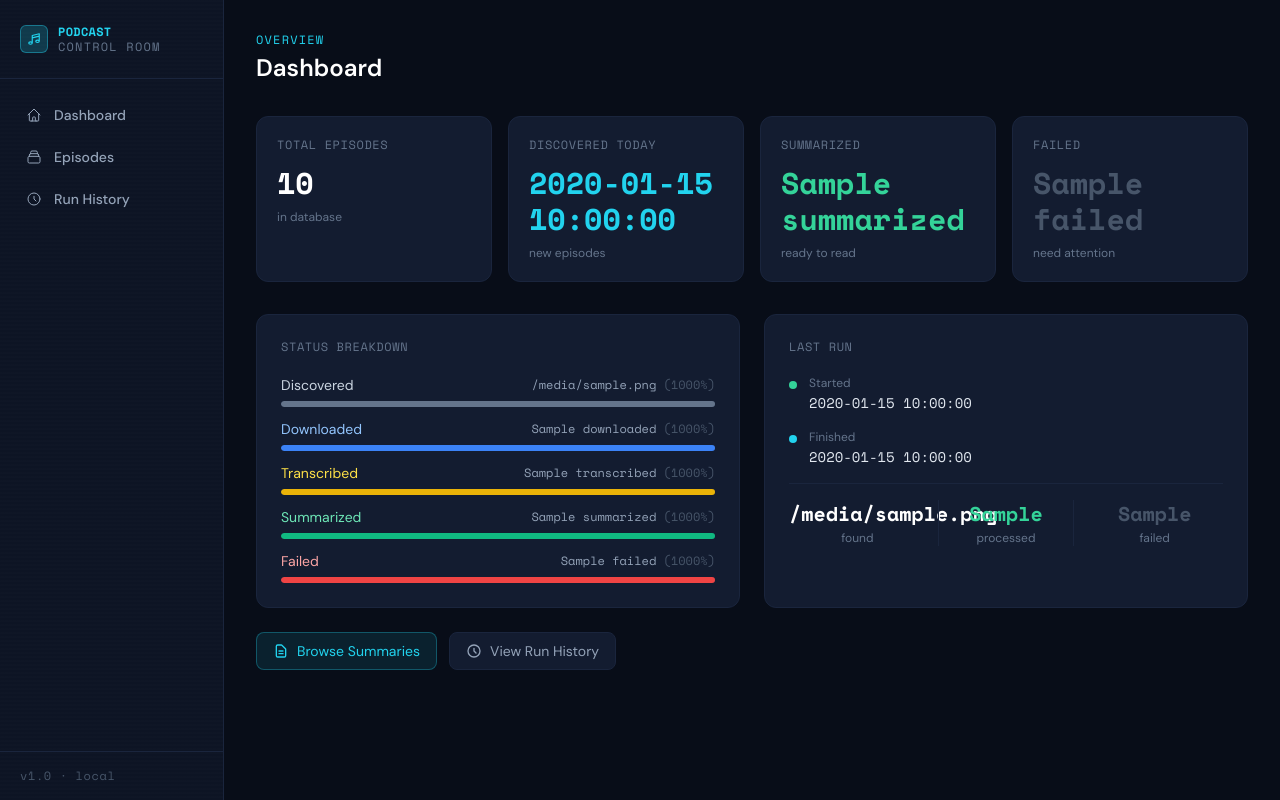
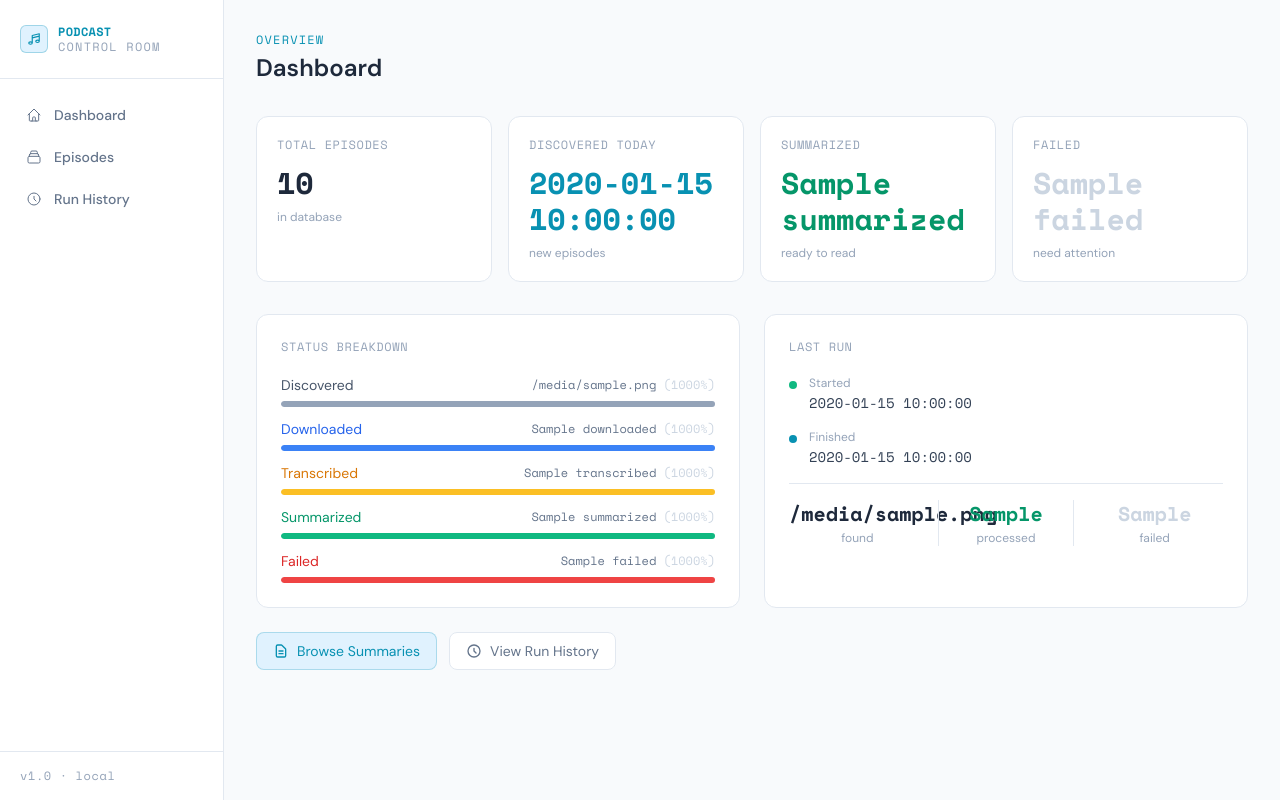
Before and after one commit to milafrerichs/content-room, a Python web app: template src/content_agent/templates/dashboard.html in a window 1280 px wide. Run offline with Jinja, Linux system fonts and the light colour scheme; the template is opened without the code that fills it: most values are stand-ins (such as "Sample title", 1, 10 or a date in 2020); some libraries are stand-ins or nearby versions.

Commit message:
feat: convert dashboard theme from dark to light
Replace dark surface colors with white/slate-50 backgrounds, swap
cyan-400 accent for cyan-600 (readable on white), and update all
status badges to solid bg-*-50/text-*-700 variants across all
6 templates. Also update config.yaml to ~/news paths and add
news-cli script entry.

Co-Authored-By: Claude Sonnet 4.6 <noreply@anthropic.com>

```diff
--- a/pyproject.toml
+++ b/pyproject.toml
@@ -29,6 +29,7 @@ version = {attr = "content_agent.__version__"}
 [project.scripts]
 content-agent = "run:main"
 news = "cli:cli"
+news-cli = "cli:cli"
 
 [build-system]
 requires = ["setuptools"]
--- a/src/content_agent/templates/base.html
+++ b/src/content_agent/templates/base.html
@@ -19,21 +19,16 @@
           },
           colors: {
             surface: {
-              950: '#080d18',
-              900: '#0d1424',
-              800: '#131c30',
-              700: '#1a253d',
-              600: '#22304f',
+              50:  '#f8fafc',
+              100: '#f1f5f9',
+              200: '#e2e8f0',
+              300: '#cbd5e1',
             },
             accent: {
-              DEFAULT: '#22d3ee',
-              dim: '#0e7490',
-              glow: 'rgba(34,211,238,0.15)',
+              DEFAULT: '#0891b2',
+              light: '#e0f2fe',
+              text: '#0e7490',
             },
-          },
-          boxShadow: {
-            'glow-sm': '0 0 12px rgba(34,211,238,0.18)',
-            'glow': '0 0 24px rgba(34,211,238,0.22)',
           },
         },
       },
@@ -41,74 +36,64 @@
   </script>
   <style>
     * { box-sizing: border-box; }
-    body { background: #080d18; font-family: 'DM Sans', sans-serif; }
+    body { background: #f8fafc; font-family: 'DM Sans', sans-serif; }
     .mono { font-family: 'Space Mono', monospace; }
 
-    /* Sidebar active state */
-    .nav-link { transition: all 0.2s ease; border-left: 2px solid transparent; }
-    .nav-link:hover { background: rgba(34,211,238,0.08); border-left-color: rgba(34,211,238,0.4); color: #22d3ee; }
-    .nav-link.active { background: rgba(34,211,238,0.12); border-left-color: #22d3ee; color: #22d3ee; }
+    /* Sidebar nav */
+    .nav-link { transition: all 0.15s ease; border-left: 2px solid transparent; }
+    .nav-link:hover { background: #f1f5f9; border-left-color: #cbd5e1; color: #334155; }
+    .nav-link.active { background: #e0f2fe; border-left-color: #0891b2; color: #0e7490; }
 
-    /* Scanline effect on sidebar */
-    .sidebar::before {
-      content: '';
-      position: absolute;
-      inset: 0;
-      background: repeating-linear-gradient(0deg, transparent, transparent 2px, rgba(255,255,255,0.008) 2px, rgba(255,255,255,0.008) 4px);
-      pointer-events: none;
-    }
-
-    /* Card hover effect */
-    .card { transition: transform 0.2s ease, box-shadow 0.2s ease; }
-    .card:hover { transform: translateY(-1px); box-shadow: 0 0 0 1px rgba(34,211,238,0.2), 0 8px 32px rgba(0,0,0,0.4); }
+    /* Card hover */
+    .card { transition: transform 0.15s ease, box-shadow 0.15s ease; }
+    .card:hover { transform: translateY(-1px); box-shadow: 0 4px 16px rgba(0,0,0,0.08), 0 0 0 1px #e2e8f0; }
 
     /* Scrollbar */
     ::-webkit-scrollbar { width: 4px; }
-    ::-webkit-scrollbar-track { background: #080d18; }
-    ::-webkit-scrollbar-thumb { background: #1a253d; border-radius: 2px; }
-    ::-webkit-scrollbar-thumb:hover { background: #22304f; }
+    ::-webkit-scrollbar-track { background: #f1f5f9; }
+    ::-webkit-scrollbar-thumb { background: #cbd5e1; border-radius: 2px; }
+    ::-webkit-scrollbar-thumb:hover { background: #94a3b8; }
 
     /* htmx loading indicator */
     .htmx-request .htmx-indicator { display: inline-block; }
     .htmx-indicator { display: none; }
-    .htmx-request { opacity: 0.7; transition: opacity 0.2s; }
+    .htmx-request { opacity: 0.6; transition: opacity 0.2s; }
 
     /* Input styles */
     .form-input {
-      background: #0d1424;
-      border: 1px solid #1a253d;
-      color: #cbd5e1;
-      transition: border-color 0.2s, box-shadow 0.2s;
+      background: #ffffff;
+      border: 1px solid #e2e8f0;
+      color: #334155;
+      transition: border-color 0.15s, box-shadow 0.15s;
     }
     .form-input:focus {
       outline: none;
-      border-color: rgba(34,211,238,0.5);
-      box-shadow: 0 0 0 3px rgba(34,211,238,0.08);
+      border-color: #0891b2;
+      box-shadow: 0 0 0 3px rgba(8,145,178,0.1);
     }
-    .form-input option { background: #0d1424; }
 
     @keyframes fadeIn {
       from { opacity: 0; transform: translateY(4px); }
       to   { opacity: 1; transform: translateY(0); }
     }
-    .fade-in { animation: fadeIn 0.3s ease forwards; }
+    .fade-in { animation: fadeIn 0.25s ease forwards; }
   </style>
 </head>
-<body class="h-full flex text-slate-300">
+<body class="h-full flex text-slate-700">
 
   <!-- Sidebar -->
-  <aside class="sidebar relative w-56 flex-shrink-0 bg-surface-900 border-r border-surface-700 flex flex-col overflow-hidden" style="height: 100vh; position: sticky; top: 0;">
+  <aside class="w-56 flex-shrink-0 bg-white border-r border-surface-200 flex flex-col overflow-hidden" style="height: 100vh; position: sticky; top: 0;">
     <!-- Logo area -->
-    <div class="px-5 py-6 border-b border-surface-700">
+    <div class="px-5 py-6 border-b border-surface-200">
       <div class="flex items-center gap-2.5">
-        <div class="w-7 h-7 rounded-md bg-accent/20 border border-accent/40 flex items-center justify-center flex-shrink-0">
+        <div class="w-7 h-7 rounded-md bg-accent-light border border-accent/30 flex items-center justify-center flex-shrink-0">
           <svg class="w-3.5 h-3.5 text-accent" fill="none" stroke="currentColor" viewBox="0 0 24 24">
             <path stroke-linecap="round" stroke-linejoin="round" stroke-width="2" d="M9 19V6l12-3v13M9 19c0 1.105-1.343 2-3 2s-3-.895-3-2 1.343-2 3-2 3 .895 3 2zm12-3c0 1.105-1.343 2-3 2s-3-.895-3-2 1.343-2 3-2 3 .895 3 2zM9 10l12-3"/>
           </svg>
         </div>
         <div>
           <div class="mono text-xs text-accent font-bold leading-tight tracking-wide">PODCAST</div>
-          <div class="mono text-xs text-slate-500 leading-tight tracking-widest">CONTROL ROOM</div>
+          <div class="mono text-xs text-slate-400 leading-tight tracking-widest">CONTROL ROOM</div>
         </div>
       </div>
     </div>
@@ -116,21 +101,21 @@
     <!-- Navigation -->
     <nav class="flex-1 px-3 py-4 space-y-0.5">
       <a href="/"
-         class="nav-link {% if request.url.path == '/' %}active{% endif %} flex items-center gap-3 px-3 py-2.5 rounded-r-md text-sm text-slate-400 font-medium">
+         class="nav-link {% if request.url.path == '/' %}active{% endif %} flex items-center gap-3 px-3 py-2.5 rounded-r-md text-sm text-slate-500 font-medium">
         <svg class="w-4 h-4 flex-shrink-0" fill="none" stroke="currentColor" viewBox="0 0 24 24">
           <path stroke-linecap="round" stroke-linejoin="round" stroke-width="1.5" d="M3 12l2-2m0 0l7-7 7 7M5 10v10a1 1 0 001 1h3m10-11l2 2m-2-2v10a1 1 0 01-1 1h-3m-6 0a1 1 0 001-1v-4a1 1 0 011-1h2a1 1 0 011 1v4a1 1 0 001 1m-6 0h6"/>
         </svg>
         Dashboard
       </a>
       <a href="/episodes"
-         class="nav-link {% if request.url.path.startswith('/episodes') %}active{% endif %} flex items-center gap-3 px-3 py-2.5 rounded-r-md text-sm text-slate-400 font-medium">
+         class="nav-link {% if request.url.path.startswith('/episodes') %}active{% endif %} flex items-center gap-3 px-3 py-2.5 rounded-r-md text-sm text-slate-500 font-medium">
         <svg class="w-4 h-4 flex-shrink-0" fill="none" stroke="currentColor" viewBox="0 0 24 24">
           <path stroke-linecap="round" stroke-linejoin="round" stroke-width="1.5" d="M19 11H5m14 0a2 2 0 012 2v6a2 2 0 01-2 2H5a2 2 0 01-2-2v-6a2 2 0 012-2m14 0V9a2 2 0 00-2-2M5 11V9a2 2 0 012-2m0 0V5a2 2 0 012-2h6a2 2 0 012 2v2M7 7h10"/>
         </svg>
         Episodes
       </a>
       <a href="/runs"
-         class="nav-link {% if request.url.path == '/runs' %}active{% endif %} flex items-center gap-3 px-3 py-2.5 rounded-r-md text-sm text-slate-400 font-medium">
+         class="nav-link {% if request.url.path == '/runs' %}active{% endif %} flex items-center gap-3 px-3 py-2.5 rounded-r-md text-sm text-slate-500 font-medium">
         <svg class="w-4 h-4 flex-shrink-0" fill="none" stroke="currentColor" viewBox="0 0 24 24">
           <path stroke-linecap="round" stroke-linejoin="round" stroke-width="1.5" d="M12 8v4l3 3m6-3a9 9 0 11-18 0 9 9 0 0118 0z"/>
         </svg>
@@ -139,8 +124,8 @@
     </nav>
 
     <!-- Footer -->
-    <div class="px-5 py-4 border-t border-surface-700">
-      <div class="mono text-xs text-slate-600 tracking-wider">v1.0 · local</div>
+    <div class="px-5 py-4 border-t border-surface-200">
+      <div class="mono text-xs text-slate-400 tracking-wider">v1.0 · local</div>
     </div>
   </aside>
 
--- a/src/content_agent/templates/dashboard.html
+++ b/src/content_agent/templates/dashboard.html
@@ -7,40 +7,40 @@
   <!-- Page header -->
   <div class="mb-8">
     <div class="mono text-xs text-accent tracking-widest mb-1">OVERVIEW</div>
-    <h1 class="text-2xl font-semibold text-white">Dashboard</h1>
+    <h1 class="text-2xl font-semibold text-slate-800">Dashboard</h1>
   </div>
 
   <!-- Top stat row -->
   <div class="grid grid-cols-2 lg:grid-cols-4 gap-4 mb-8">
 
     <!-- Total episodes -->
-    <div class="card bg-surface-800 border border-surface-700 rounded-xl p-5">
-      <div class="mono text-xs text-slate-500 tracking-wider mb-3">TOTAL EPISODES</div>
-      <div class="mono text-3xl font-bold text-white">{{ stats.total }}</div>
-      <div class="mt-2 text-xs text-slate-500">in database</div>
+    <div class="card bg-white border border-surface-200 rounded-xl p-5">
+      <div class="mono text-xs text-slate-400 tracking-wider mb-3">TOTAL EPISODES</div>
+      <div class="mono text-3xl font-bold text-slate-800">{{ stats.total }}</div>
+      <div class="mt-2 text-xs text-slate-400">in database</div>
     </div>
 
     <!-- Today -->
-    <div class="card bg-surface-800 border border-surface-700 rounded-xl p-5">
-      <div class="mono text-xs text-slate-500 tracking-wider mb-3">DISCOVERED TODAY</div>
+    <div class="card bg-white border border-surface-200 rounded-xl p-5">
+      <div class="mono text-xs text-slate-400 tracking-wider mb-3">DISCOVERED TODAY</div>
       <div class="mono text-3xl font-bold text-accent">{{ stats.today_count }}</div>
-      <div class="mt-2 text-xs text-slate-500">new episodes</div>
+      <div class="mt-2 text-xs text-slate-400">new episodes</div>
     </div>
 
     <!-- Summarized -->
-    <div class="card bg-surface-800 border border-surface-700 rounded-xl p-5">
-      <div class="mono text-xs text-slate-500 tracking-wider mb-3">SUMMARIZED</div>
-      <div class="mono text-3xl font-bold text-emerald-400">{{ stats.by_status.get('summarized', 0) }}</div>
-      <div class="mt-2 text-xs text-slate-500">ready to read</div>
+    <div class="card bg-white border border-surface-200 rounded-xl p-5">
+      <div class="mono text-xs text-slate-400 tracking-wider mb-3">SUMMARIZED</div>
+      <div class="mono text-3xl font-bold text-emerald-600">{{ stats.by_status.get('summarized', 0) }}</div>
+      <div class="mt-2 text-xs text-slate-400">ready to read</div>
     </div>
 
     <!-- Failed -->
-    <div class="card bg-surface-800 border border-surface-700 rounded-xl p-5">
-      <div class="mono text-xs text-slate-500 tracking-wider mb-3">FAILED</div>
-      <div class="mono text-3xl font-bold {% if stats.by_status.get('failed', 0) > 0 %}text-red-400{% else %}text-slate-600{% endif %}">
+    <div class="card bg-white border border-surface-200 rounded-xl p-5">
+      <div class="mono text-xs text-slate-400 tracking-wider mb-3">FAILED</div>
+      <div class="mono text-3xl font-bold {% if stats.by_status.get('failed', 0) > 0 %}text-red-500{% else %}text-slate-300{% endif %}">
         {{ stats.by_status.get('failed', 0) }}
       </div>
-      <div class="mt-2 text-xs text-slate-500">need attention</div>
+      <div class="mt-2 text-xs text-slate-400">need attention</div>
     </div>
   </div>
 
@@ -48,15 +48,15 @@
   <div class="grid grid-cols-1 lg:grid-cols-2 gap-6">
 
     <!-- Status breakdown -->
-    <div class="bg-surface-800 border border-surface-700 rounded-xl p-6">
-      <div class="mono text-xs text-slate-500 tracking-wider mb-5">STATUS BREAKDOWN</div>
+    <div class="bg-white border border-surface-200 rounded-xl p-6">
+      <div class="mono text-xs text-slate-400 tracking-wider mb-5">STATUS BREAKDOWN</div>
 
       {% set statuses = [
-        ('discovered', 'Discovered', 'bg-slate-500', 'text-slate-300'),
-        ('downloaded', 'Downloaded', 'bg-blue-500', 'text-blue-300'),
-        ('transcribed', 'Transcribed', 'bg-yellow-500', 'text-yellow-300'),
-        ('summarized', 'Summarized', 'bg-emerald-500', 'text-emerald-300'),
-        ('failed',     'Failed',     'bg-red-500',   'text-red-300'),
+        ('discovered', 'Discovered', 'bg-slate-400',   'text-slate-600'),
+        ('downloaded', 'Downloaded', 'bg-blue-500',    'text-blue-600'),
+        ('transcribed','Transcribed','bg-amber-400',   'text-amber-600'),
+        ('summarized', 'Summarized', 'bg-emerald-500', 'text-emerald-600'),
+        ('failed',     'Failed',     'bg-red-500',     'text-red-600'),
       ] %}
 
       <div class="space-y-3">
@@ -66,9 +66,9 @@
         <div>
           <div class="flex justify-between items-center mb-1.5">
             <span class="text-sm {{ text_color }}">{{ label }}</span>
-            <span class="mono text-xs text-slate-400">{{ count }} <span class="text-slate-600">({{ pct }}%)</span></span>
+            <span class="mono text-xs text-slate-500">{{ count }} <span class="text-slate-300">({{ pct }}%)</span></span>
           </div>
-          <div class="h-1.5 bg-surface-700 rounded-full overflow-hidden">
+          <div class="h-1.5 bg-surface-100 rounded-full overflow-hidden">
             <div class="{{ bar_color }} h-full rounded-full transition-all duration-700" style="width: {{ pct }}%"></div>
           </div>
         </div>
@@ -77,52 +77,52 @@
     </div>
 
     <!-- Last run -->
-    <div class="bg-surface-800 border border-surface-700 rounded-xl p-6">
-      <div class="mono text-xs text-slate-500 tracking-wider mb-5">LAST RUN</div>
+    <div class="bg-white border border-surface-200 rounded-xl p-6">
+      <div class="mono text-xs text-slate-400 tracking-wider mb-5">LAST RUN</div>
 
       {% if stats.last_run %}
       <div class="space-y-4">
         <div class="flex items-start gap-3">
-          <div class="w-2 h-2 rounded-full bg-emerald-400 mt-1.5 flex-shrink-0"></div>
+          <div class="w-2 h-2 rounded-full bg-emerald-500 mt-1.5 flex-shrink-0"></div>
           <div>
-            <div class="text-xs text-slate-500 mb-0.5">Started</div>
-            <div class="mono text-sm text-slate-200">{{ stats.last_run.started_at }}</div>
+            <div class="text-xs text-slate-400 mb-0.5">Started</div>
+            <div class="mono text-sm text-slate-700">{{ stats.last_run.started_at }}</div>
           </div>
         </div>
         {% if stats.last_run.finished_at %}
         <div class="flex items-start gap-3">
           <div class="w-2 h-2 rounded-full bg-accent mt-1.5 flex-shrink-0"></div>
           <div>
-            <div class="text-xs text-slate-500 mb-0.5">Finished</div>
-            <div class="mono text-sm text-slate-200">{{ stats.last_run.finished_at }}</div>
+            <div class="text-xs text-slate-400 mb-0.5">Finished</div>
+            <div class="mono text-sm text-slate-700">{{ stats.last_run.finished_at }}</div>
           </div>
         </div>
         {% endif %}
-        <div class="grid grid-cols-3 gap-3 mt-4 pt-4 border-t border-surface-700">
+        <div class="grid grid-cols-3 gap-3 mt-4 pt-4 border-t border-surface-200">
           <div class="text-center">
-            <div class="mono text-xl font-bold text-white">{{ stats.last_run.episodes_discovered }}</div>
-            <div class="text-xs text-slate-500 mt-0.5">found</div>
+            <div class="mono text-xl font-bold text-slate-800">{{ stats.last_run.episodes_discovered }}</div>
+            <div class="text-xs text-slate-400 mt-0.5">found</div>
           </div>
-          <div class="text-center border-x border-surface-700">
-            <div class="mono text-xl font-bold text-emerald-400">{{ stats.last_run.episodes_processed }}</div>
-            <div class="text-xs text-slate-500 mt-0.5">processed</div>
+          <div class="text-center border-x border-surface-200">
+            <div class="mono text-xl font-bold text-emerald-600">{{ stats.last_run.episodes_processed }}</div>
+            <div class="text-xs text-slate-400 mt-0.5">processed</div>
           </div>
           <div class="text-center">
-            <div class="mono text-xl font-bold {% if stats.last_run.episodes_failed > 0 %}text-red-400{% else %}text-slate-600{% endif %}">
+            <div class="mono text-xl font-bold {% if stats.last_run.episodes_failed > 0 %}text-red-500{% else %}text-slate-300{% endif %}">
               {{ stats.last_run.episodes_failed }}
             </div>
-            <div class="text-xs text-slate-500 mt-0.5">failed</div>
+            <div class="text-xs text-slate-400 mt-0.5">failed</div>
           </div>
         </div>
       </div>
       {% else %}
       <div class="flex flex-col items-center justify-center py-8 text-center">
-        <div class="w-10 h-10 rounded-full bg-surface-700 flex items-center justify-center mb-3">
-          <svg class="w-5 h-5 text-slate-600" fill="none" stroke="currentColor" viewBox="0 0 24 24">
+        <div class="w-10 h-10 rounded-full bg-surface-100 flex items-center justify-center mb-3">
+          <svg class="w-5 h-5 text-slate-300" fill="none" stroke="currentColor" viewBox="0 0 24 24">
             <path stroke-linecap="round" stroke-linejoin="round" stroke-width="1.5" d="M12 8v4l3 3m6-3a9 9 0 11-18 0 9 9 0 0118 0z"/>
           </svg>
         </div>
-        <p class="text-sm text-slate-500">No completed runs yet</p>
+        <p class="text-sm text-slate-400">No completed runs yet</p>
       </div>
       {% endif %}
     </div>
@@ -131,14 +131,14 @@
   <!-- Quick links -->
   <div class="mt-6 flex gap-3">
     <a href="/episodes?status=summarized"
-       class="inline-flex items-center gap-2 px-4 py-2 bg-accent/10 border border-accent/30 text-accent text-sm rounded-lg hover:bg-accent/20 transition-colors">
+       class="inline-flex items-center gap-2 px-4 py-2 bg-accent-light border border-accent/25 text-accent text-sm rounded-lg hover:bg-sky-100 transition-colors">
       <svg class="w-4 h-4" fill="none" stroke="currentColor" viewBox="0 0 24 24">
         <path stroke-linecap="round" stroke-linejoin="round" stroke-width="2" d="M9 12h6m-6 4h6m2 5H7a2 2 0 01-2-2V5a2 2 0 012-2h5.586a1 1 0 01.707.293l5.414 5.414a1 1 0 01.293.707V19a2 2 0 01-2 2z"/>
       </svg>
       Browse Summaries
     </a>
     <a href="/runs"
-       class="inline-flex items-center gap-2 px-4 py-2 bg-surface-800 border border-surface-700 text-slate-400 text-sm rounded-lg hover:border-slate-500 hover:text-slate-300 transition-colors">
+       class="inline-flex items-center gap-2 px-4 py-2 bg-white border border-surface-200 text-slate-500 text-sm rounded-lg hover:border-surface-300 hover:text-slate-700 transition-colors">
       <svg class="w-4 h-4" fill="none" stroke="currentColor" viewBox="0 0 24 24">
         <path stroke-linecap="round" stroke-linejoin="round" stroke-width="2" d="M12 8v4l3 3m6-3a9 9 0 11-18 0 9 9 0 0118 0z"/>
       </svg>
```
Also changed, not shown: config.yaml (+7 -7 lines), src/content_agent/templates/episodes/_list_partial.html (+22 -22 lines), src/content_agent/templates/episodes/detail.html (+40 -41 lines), src/content_agent/templates/episodes/list.html (+8 -8 lines), src/content_agent/templates/runs/list.html (+26 -26 lines).
